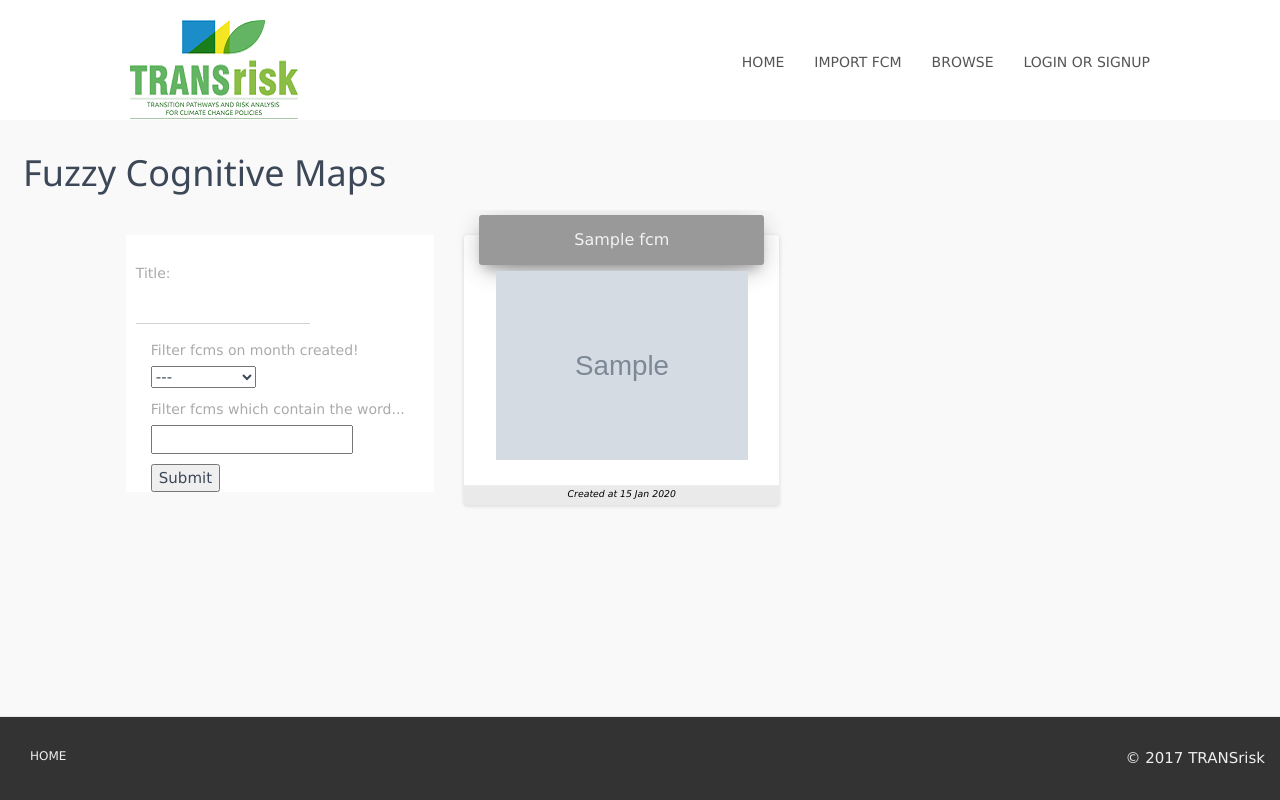
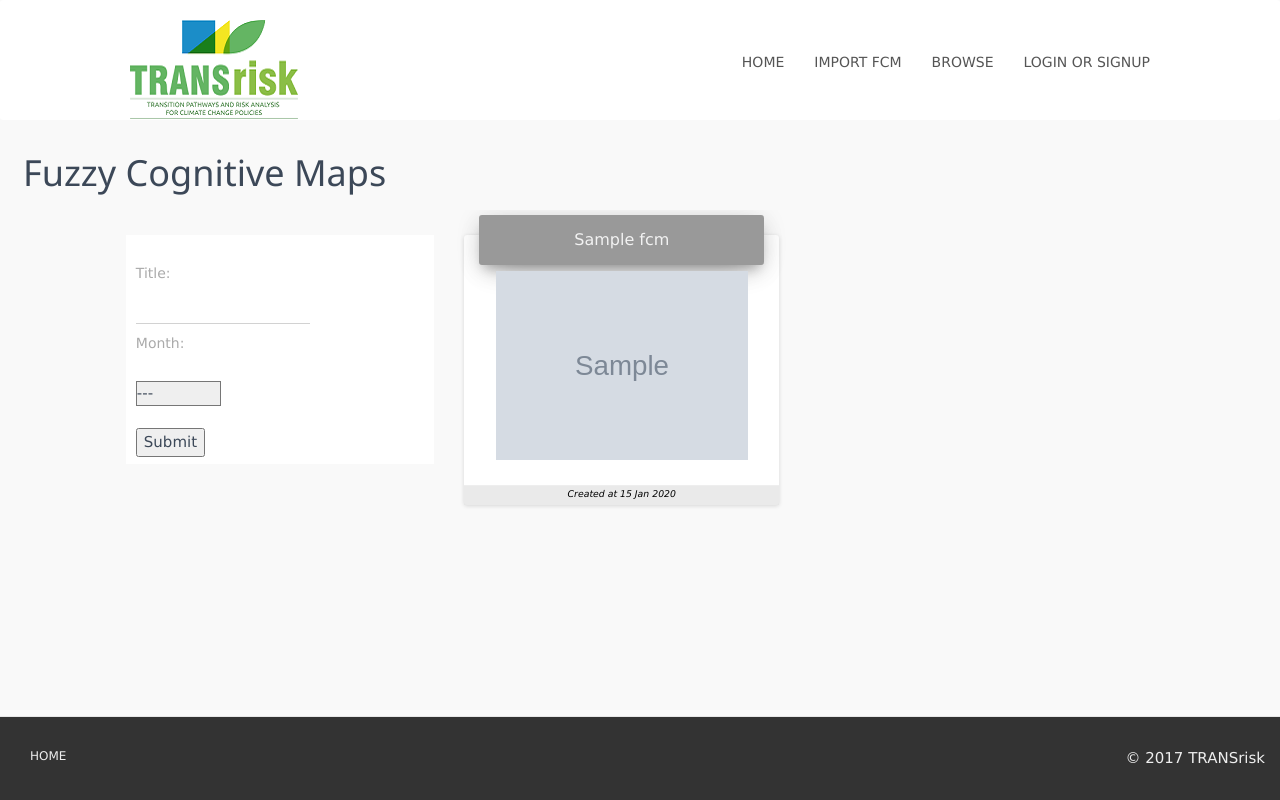
Before and after one commit to gtsapelas/TRANSrisk_fcm_app, a Django app: page /fcm/browse in a window 1280 px wide. Run offline with Django 3.2, Linux system fonts and the light colour scheme; tables that the repository leaves empty hold one stand-in row (values such as "Sample post"); grey boxes marked "Sample" are stand-in pictures; some libraries are stand-ins or nearby versions.

Commit message:
Show filtered_title input with material dashboard class

```diff
--- a/fcm_app/forms.py
+++ b/fcm_app/forms.py
@@ -33,4 +33,4 @@ MONTHS_CHOICES= [
 
 class MonthsForm(forms.Form):
     filtered_month= forms.CharField(label='Filter fcms on month created!', widget=forms.Select(choices=MONTHS_CHOICES))
-    filtered_title = forms.CharField(label='Filter fcms which contain the word...', required=False)
+    filtered_title = forms.CharField(label='Filter fcms which contain the word...', required=False, widget=forms.TextInput(attrs={'class': 'searchbox-input form-control'}))
--- a/fcm_app/templates/fcm_app/browse.html
+++ b/fcm_app/templates/fcm_app/browse.html
@@ -12,15 +12,22 @@
         <h1>Fuzzy Cognitive Maps</h1>
         <div class="col-sm-3 col-sm-offset-1" style="display: inline-block; background-color: white; padding-left: 25px; margin-top: 25px">
             <form class="form-horizontal" action="#" method="post" enctype="multipart/form-data">
+                {% csrf_token %}
                 <div class="form-group is-empty" style="display: inline-block">
                     <label>Title:</label>
-                    <input class="searchbox-input form-control" type="text">
+                    <!--input class="searchbox-input form-control" type="text"-->
+                    {{month_form.filtered_title}}
+                    <label>Month:</label><br><br>
+                    {{month_form.filtered_month}}
+                    <br><br>
+                    <input type="Submit" value="Submit"/>
                 </div>
             </form>
             <form id class="form-horizontal" action="#" method="post" enctype="multipart/form-data">
                 {% csrf_token %}
-                {{month_form.as_p}}
-                <input type="Submit" value="Submit"/>
+                <!--{{month_form.as_p}}
+                {{month_form.filtered_title}}
+                <input type="Submit" value="Submit"/-->
             </form>
         </div>
         <div class="col-sm-7">
```
